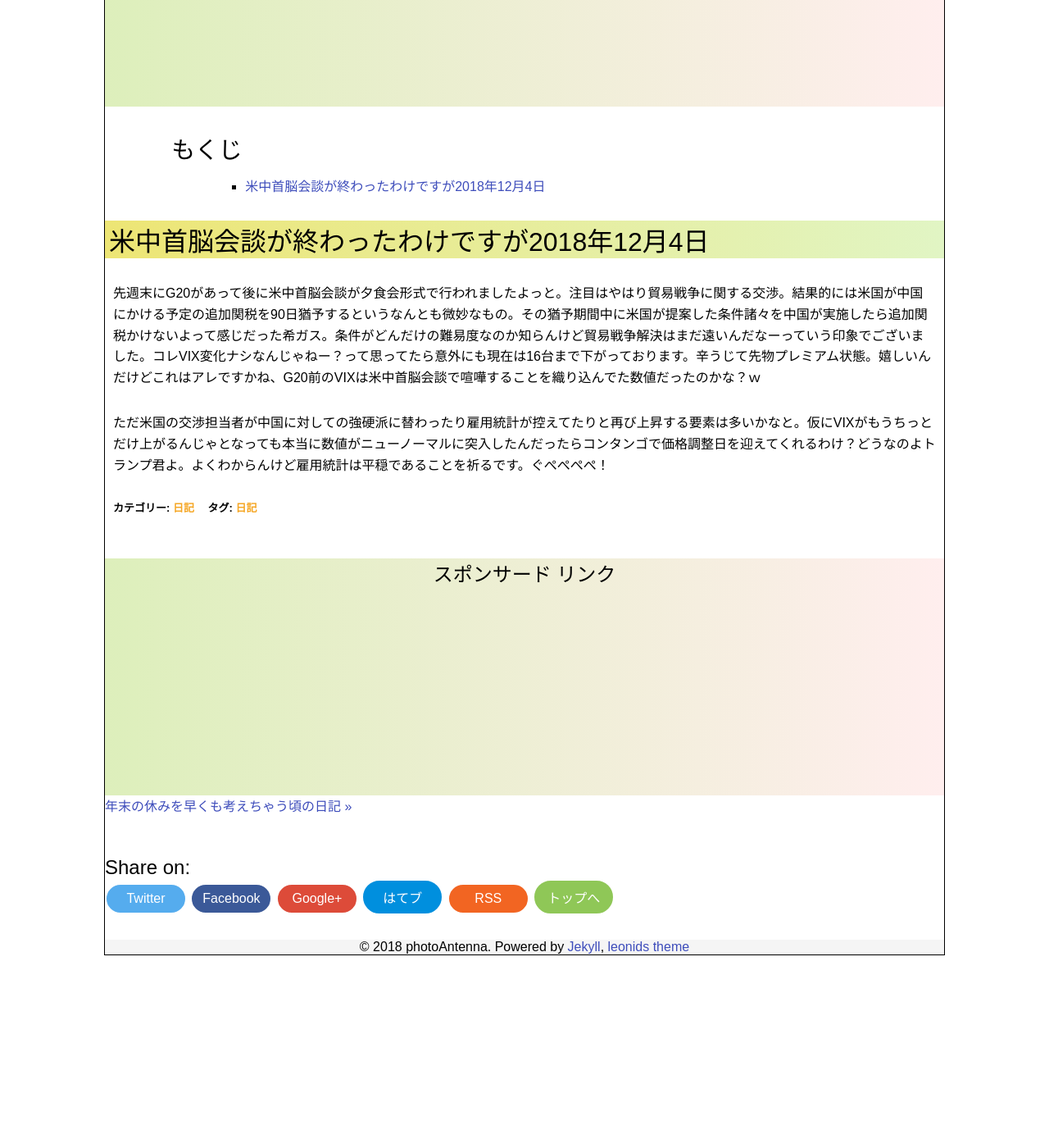
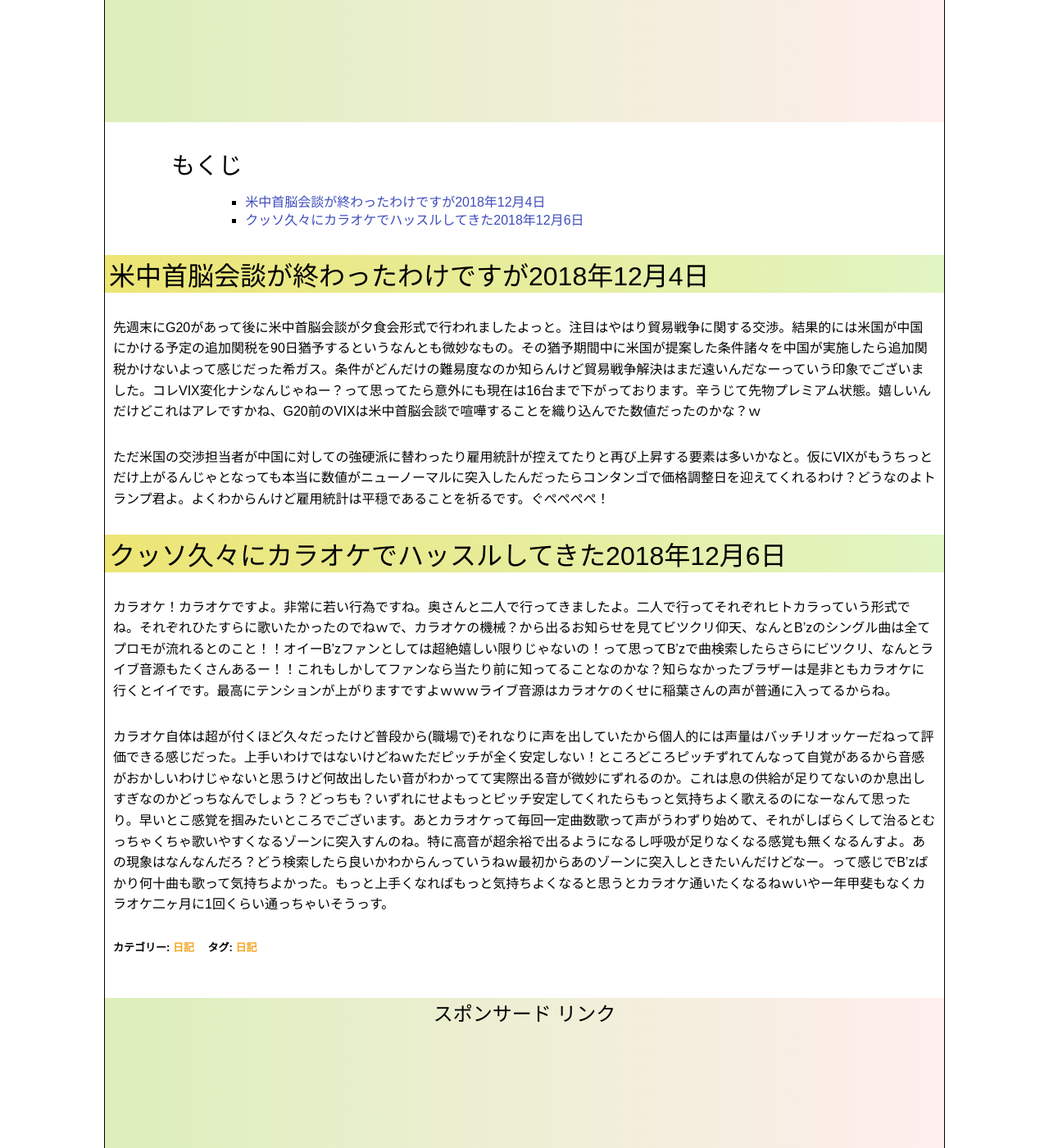
Before and after one commit to photoantenna/photoantenna.github.io, a Jekyll site: the page built from _posts/2018-12-04-diary.md, in a window 1280 px wide and 1400 px high, scrolled down 788 px. Shown: the whole window at 82% size. Built offline with Jekyll 4.4.1, drawn with Linux system fonts in a browser that asks for light colours; before the commit the page ends 1961 px from its top, so only the background shows below that.

Commit message:
日記更新

```diff
--- a/_posts/2018-12-04-diary.md
+++ b/_posts/2018-12-04-diary.md
@@ -2,12 +2,12 @@
 layout: post
 title: "もはや年末年始休みしか考えられない頃の日記"
 permalink: diary15
-excerpt: "日常のことや出来事に対する自分の反応を文章化していこうのコーナーです。特にテーマも設けずにつらつらと書いていくとっても楽しいコーナーです。見る人にとって楽しいコーナーかどうかは定かではありませんよー"
+excerpt: "updated2018-12-06,日常のことや出来事に対する自分の反応を文章化していこうのコーナーです。特にテーマも設けずにつらつらと書いていくとっても楽しいコーナーです。見る人にとって楽しいコーナーかどうかは定かではありませんよー"
 categories: "日記"
 tags: "日記"
-keywords: "VIX"
+keywords: "VIX, カラオケ"
 mokuji: true
-update:
+update: 2018-12-06
 image:
   feature: diary.jpg
 ---
@@ -19,3 +19,9 @@ image:
 先週末にG20があって後に米中首脳会談が夕食会形式で行われましたよっと。注目はやはり貿易戦争に関する交渉。結果的には米国が中国にかける予定の追加関税を90日猶予するというなんとも微妙なもの。その猶予期間中に米国が提案した条件諸々を中国が実施したら追加関税かけないよって感じだった希ガス。条件がどんだけの難易度なのか知らんけど貿易戦争解決はまだ遠いんだなーっていう印象でございました。コレVIX変化ナシなんじゃねー？って思ってたら意外にも現在は16台まで下がっております。辛うじて先物プレミアム状態。嬉しいんだけどこれはアレですかね、G20前のVIXは米中首脳会談で喧嘩することを織り込んでた数値だったのかな？ｗ
 
 ただ米国の交渉担当者が中国に対しての強硬派に替わったり雇用統計が控えてたりと再び上昇する要素は多いかなと。仮にVIXがもうちっとだけ上がるんじゃとなっても本当に数値がニューノーマルに突入したんだったらコンタンゴで価格調整日を迎えてくれるわけ？どうなのよトランプ君よ。よくわからんけど雇用統計は平穏であることを祈るです。ぐぺぺぺぺ！
+
+### クッソ久々にカラオケでハッスルしてきた2018年12月6日
+
+カラオケ！カラオケですよ。非常に若い行為ですね。奥さんと二人で行ってきましたよ。二人で行ってそれぞれヒトカラっていう形式でね。それぞれひたすらに歌いたかったのでねｗで、カラオケの機械？から出るお知らせを見てビツクリ仰天、なんとB'zのシングル曲は全てプロモが流れるとのこと！！オイーB'zファンとしては超絶嬉しい限りじゃないの！って思ってB'zで曲検索したらさらにビツクリ、なんとライブ音源もたくさんあるー！！これもしかしてファンなら当たり前に知ってることなのかな？知らなかったブラザーは是非ともカラオケに行くとイイです。最高にテンションが上がりますですよｗｗｗライブ音源はカラオケのくせに稲葉さんの声が普通に入ってるからね。
+
+カラオケ自体は超が付くほど久々だったけど普段から(職場で)それなりに声を出していたから個人的には声量はバッチリオッケーだねって評価できる感じだった。上手いわけではないけどねｗただピッチが全く安定しない！ところどころピッチずれてんなって自覚があるから音感がおかしいわけじゃないと思うけど何故出したい音がわかってて実際出る音が微妙にずれるのか。これは息の供給が足りてないのか息出しすぎなのかどっちなんでしょう？どっちも？いずれにせよもっとピッチ安定してくれたらもっと気持ちよく歌えるのになーなんて思ったり。早いとこ感覚を掴みたいところでございます。あとカラオケって毎回一定曲数歌って声がうわずり始めて、それがしばらくして治るとむっちゃくちゃ歌いやすくなるゾーンに突入すんのね。特に高音が超余裕で出るようになるし呼吸が足りなくなる感覚も無くなるんすよ。あの現象はなんなんだろ？どう検索したら良いかわからんっていうねｗ最初からあのゾーンに突入しときたいんだけどなー。って感じでB'zばかり何十曲も歌って気持ちよかった。もっと上手くなればもっと気持ちよくなると思うとカラオケ通いたくなるねｗいやー年甲斐もなくカラオケ二ヶ月に1回くらい通っちゃいそうっす。
```
